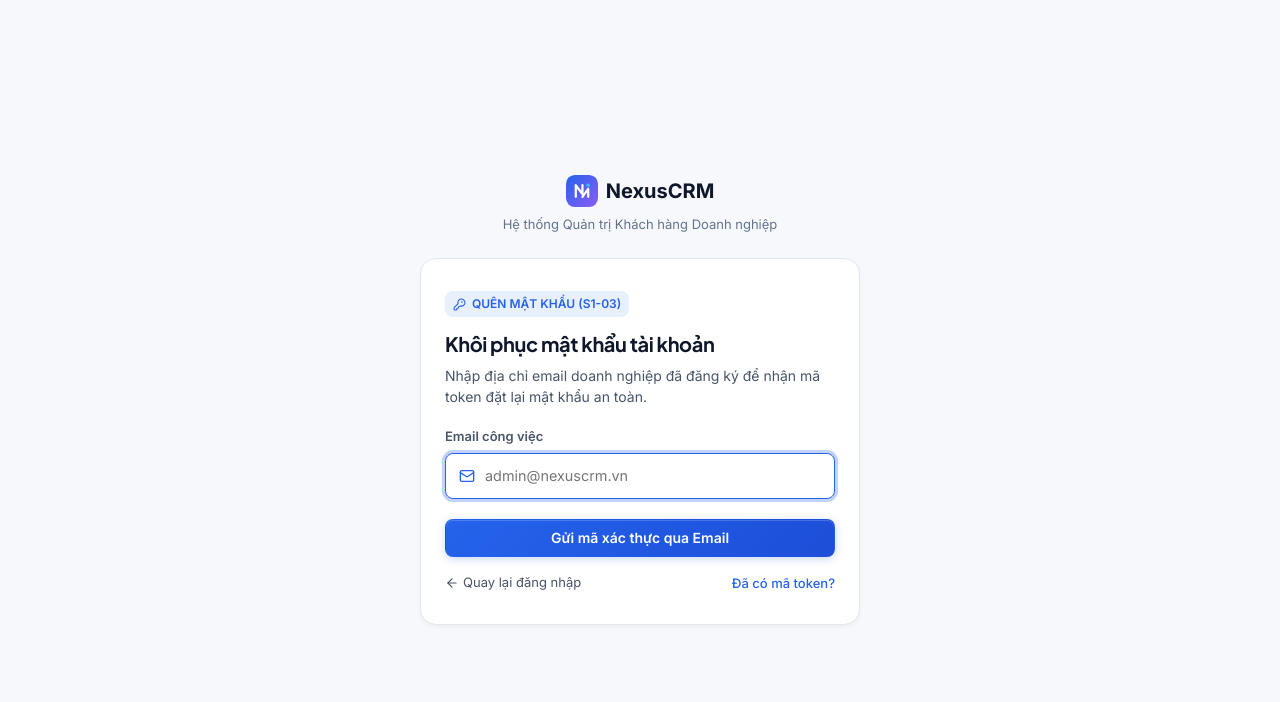
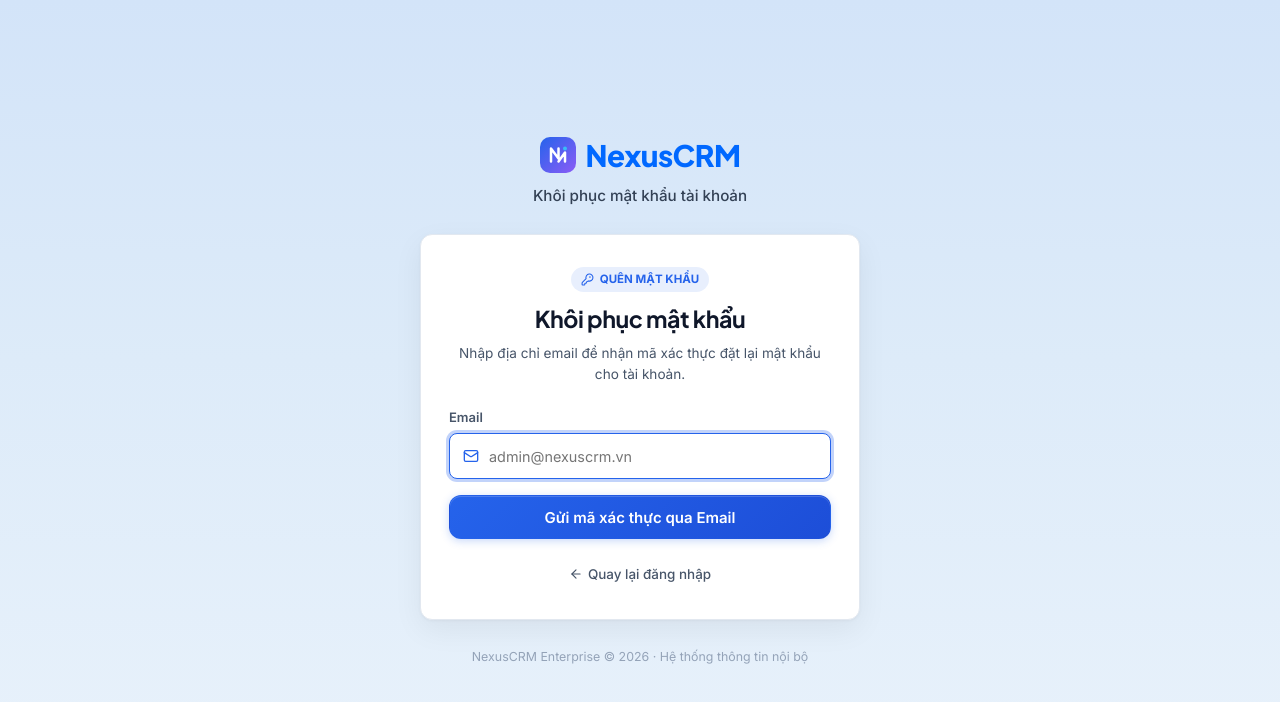
Before and after one commit to thangquockhai06-crypto/TTCS_K4S5_N3, a React (Vite) app: page /reset-password in a window 1280 px wide. Shown: the top 702 px of the page. Built offline with nearby package versions, Linux system fonts and the light colour scheme.

Commit message:
Develop/Cap nhat lai giao dien dang nhap/dang ky lan 2

```diff
--- a/src/components/auth/LoginForm.tsx
+++ b/src/components/auth/LoginForm.tsx
@@ -50,7 +50,7 @@ export const LoginForm: React.FC = () => {
   const validateField = (name: 'email' | 'password', value: string): string | undefined => {
     if (name === 'email') {
       const trimmed = value.trim();
-      if (!trimmed) return 'Vui lòng nhập địa chỉ email công việc.';
+      if (!trimmed) return 'Vui lòng nhập địa chỉ email.';
       const emailRegex = /^[^\s@]+@[^\s@]+\.[^\s@]+$/;
       if (!emailRegex.test(trimmed)) return 'Địa chỉ email không đúng định dạng.';
       return undefined;
@@ -77,6 +77,7 @@ export const LoginForm: React.FC = () => {
     setFieldErrors({ email: emailErr, password: passwordErr });
 
     if (emailErr || passwordErr) {
+      setAuthError('Vui lòng nhập đúng email/mật khẩu.');
       return;
     }
 
@@ -86,13 +87,11 @@ export const LoginForm: React.FC = () => {
       resetCountdown();
       navigate('/dashboard');
     } catch (err: unknown) {
-      let serverMsg: string | undefined;
       let is429 = false;
       if (err && typeof err === 'object' && 'response' in err) {
         const axiosErr = err as {
           response?: { status?: number; data?: { detail?: string; message?: string } };
         };
-        serverMsg = axiosErr.response?.data?.detail || axiosErr.response?.data?.message;
         if (axiosErr.response?.status === 429) {
           is429 = true;
         }
@@ -105,15 +104,10 @@ export const LoginForm: React.FC = () => {
       if (nextAttempts >= MAX_ATTEMPTS || is429) {
         startCountdown(LOCKOUT_DURATION_SECONDS);
         setAuthError(
-          serverMsg ||
-            'Bạn đã nhập sai quá 5 lần quy định. Tài khoản tạm thời bị khóa trong 15 phút để bảo mật.'
+          'Bạn đã nhập sai 5 lần. Tài khoản tạm thời bị khóa trong 15 phút và chỉ đợi đến khi hết thời gian mới có thể nhập lại.'
         );
       } else {
-        const remaining = MAX_ATTEMPTS - nextAttempts;
-        setAuthError(
-          serverMsg ||
-            `Email hoặc mật khẩu không chính xác. Còn ${remaining} lần thử trước khi khóa bảo mật 15 phút.`
-        );
+        setAuthError('Vui lòng nhập đúng email/mật khẩu.');
       }
     }
   };
@@ -155,11 +149,10 @@ export const LoginForm: React.FC = () => {
             </div>
             <div className={styles.lockoutBanner__text}>
               <h2 className={styles.lockoutBanner__title}>
-                Tài khoản tạm khóa bảo mật (Chính sách 15 phút)
+                Tài khoản tạm khóa bảo mật (15 phút)
               </h2>
               <p className={styles.lockoutBanner__desc}>
-                Phát hiện 5 lần đăng nhập thất bại liên tiếp. Vui lòng chờ đồng hồ đếm ngược kết
-                thúc (`useCountdown(15 * 60)`).
+                Phát hiện 5 lần đăng nhập thất bại. Vui lòng chờ hết thời gian đếm ngược để thử lại.
               </p>
             </div>
           </div>
@@ -194,7 +187,7 @@ export const LoginForm: React.FC = () => {
 
       <form className={styles.loginForm} onSubmit={(e) => void handleSubmit(e)} noValidate>
         <Input
-          label="Email công việc"
+          label="Email"
           type="email"
           name="email"
           autoComplete="email"
--- a/src/components/auth/RegisterForm.tsx
+++ b/src/components/auth/RegisterForm.tsx
@@ -193,7 +193,7 @@ export const RegisterForm: React.FC = () => {
           />
 
           <Input
-            label="Email công việc *"
+            label="Email *"
             type="email"
             value={formData.email}
             onChange={(e) => handleFieldChange('email', e.target.value)}
--- a/src/pages/ForgotPasswordPage.tsx
+++ b/src/pages/ForgotPasswordPage.tsx
@@ -1,10 +1,12 @@
 import React, { useState } from 'react';
 import { Link, useSearchParams } from 'react-router-dom';
-import { ArrowLeft, CheckCircle2, KeyRound, Mail } from 'lucide-react';
+import { ArrowLeft, KeyRound, Mail } from 'lucide-react';
 import { ResetPasswordForm } from '../components/auth/ResetPasswordForm';
 import { Button, Input } from '../components/common';
 import { axiosInstance } from '../utils/axiosInstance';
 import logoUrl from '../assets/logo.svg';
+import styles from './LoginPage.module.css';
+import formStyles from '../components/auth/LoginForm.module.css';
 
 export const ForgotPasswordPage: React.FC = () => {
   const [searchParams] = useSearchParams();
@@ -14,13 +16,11 @@ export const ForgotPasswordPage: React.FC = () => {
   const [email, setEmail] = useState('');
   const [emailError, setEmailError] = useState<string | null>(null);
   const [isSubmitting, setIsSubmitting] = useState(false);
-  const [requestSent, setRequestSent] = useState(false);
-  const [serverMessage, setServerMessage] = useState<string | null>(null);
 
   const validateEmail = (val: string): boolean => {
     const trimmed = val.trim();
     if (!trimmed) {
-      setEmailError('Vui lòng nhập địa chỉ email công việc.');
+      setEmailError('Vui lòng nhập địa chỉ email.');
       return false;
     }
     const regex = /^[^\s@]+@[^\s@]+\.[^\s@]+$/;
@@ -32,58 +32,39 @@ export const ForgotPasswordPage: React.FC = () => {
     return true;
   };
 
+  const isEmailValid = email.trim().length > 0 && /^[^\s@]+@[^\s@]+\.[^\s@]+$/.test(email.trim());
+
   const handleRequestSubmit = async (e: React.FormEvent<HTMLFormElement>): Promise<void> => {
     e.preventDefault();
     if (!validateEmail(email)) return;
 
     setIsSubmitting(true);
-    setServerMessage(null);
-
     try {
-      const res = await axiosInstance.post('/auth/forgot-password', {
+      await axiosInstance.post('/auth/forgot-password', {
         email: email.trim(),
       });
-      setRequestSent(true);
-      setServerMessage(
-        res.data?.message ||
-          'Yêu cầu đã được ghi nhận. Nếu email tồn tại trên hệ thống, hướng dẫn đặt lại mật khẩu đã được gửi đến hộp thư.'
-      );
     } catch {
-      // Anti-enumeration: Still display polite confirmation
-      setRequestSent(true);
-      setServerMessage(
-        'Nếu email tồn tại trên hệ thống, hướng dẫn đặt lại mật khẩu đã được gửi đến hộp thư.'
-      );
+      // Anti-enumeration: still proceed
     } finally {
       setIsSubmitting(false);
+      // Ngay lập tức nhảy qua trang đặt lại mật khẩu mới luôn
+      setMode('reset');
     }
   };
 
   return (
-    <div
-      style={{
-        minHeight: '100vh',
-        display: 'flex',
-        alignItems: 'center',
-        justifyContent: 'center',
-        padding: '24px 16px',
-        backgroundColor: 'var(--color-bg-app)',
-      }}
-    >
-      <div style={{ width: '100%', maxWidth: '440px' }}>
-        {/* Simple Brand Header */}
-        <div style={{ textAlign: 'center', marginBottom: '24px' }}>
-          <div style={{ display: 'inline-flex', alignItems: 'center', gap: '8px', marginBottom: '8px' }}>
-            <img src={logoUrl} alt="NexusCRM" style={{ width: '32px', height: '32px' }} />
-            <span style={{ fontSize: '1.25rem', fontWeight: 700, color: 'var(--color-text-primary)' }}>
-              NexusCRM
-            </span>
+    <div className={styles.authContainer}>
+      <header className={styles.brandHeader}>
+        <div className={styles.brandLogoRow}>
+          <img src={logoUrl} alt="NexusCRM Logo" className={styles.logo} />
+          <h1 className={styles.brandTitle}>NexusCRM</h1>
         </div>
-          <p style={{ fontSize: '0.8125rem', color: 'var(--color-text-muted)' }}>
-            Hệ thống Quản trị Khách hàng Doanh nghiệp
+        <p className={styles.brandSubtitle}>
+          {mode === 'reset' ? 'Đặt lại mật khẩu tài khoản' : 'Khôi phục mật khẩu tài khoản'}
         </p>
-        </div>
+      </header>
 
+      <main className={styles.formWrapper}>
         {mode === 'reset' ? (
           <div>
             <ResetPasswordForm />
@@ -94,116 +75,50 @@ export const ForgotPasswordPage: React.FC = () => {
                 style={{
                   background: 'none',
                   border: 'none',
-                  color: 'var(--color-text-secondary)',
+                  color: 'var(--color-primary)',
                   fontSize: '0.8125rem',
                   cursor: 'pointer',
+                  fontWeight: 500,
                   textDecoration: 'underline',
                 }}
               >
-                Chưa có mã token? Gửi lại yêu cầu qua email
+                Gửi lại yêu cầu qua email
               </button>
             </div>
           </div>
-        ) : requestSent ? (
-          <div
-            style={{
-              backgroundColor: 'var(--color-bg-surface)',
-              border: '1px solid var(--color-border)',
-              borderRadius: 'var(--radius-lg)',
-              padding: '32px 24px',
-              textAlign: 'center',
-              boxShadow: 'var(--shadow-sm)',
-            }}
-          >
-            <div
-              style={{
-                display: 'inline-flex',
-                padding: '12px',
-                background: 'var(--color-success-soft)',
-                borderRadius: '50%',
-                color: 'var(--color-success)',
-                marginBottom: '16px',
-              }}
-            >
-              <CheckCircle2 size={32} />
-            </div>
-            <h2 style={{ fontSize: '1.125rem', fontWeight: 600, marginBottom: '8px' }}>
-              Đã gửi yêu cầu xác thực
-            </h2>
-            <p
-              style={{
-                fontSize: '0.875rem',
-                color: 'var(--color-text-secondary)',
-                lineHeight: 1.5,
-                marginBottom: '24px',
-              }}
-            >
-              {serverMessage}
-            </p>
-            <div style={{ display: 'flex', flexDirection: 'column', gap: '10px' }}>
-              <Button
-                variant="primary"
-                fullWidth
-                onClick={() => setMode('reset')}
-              >
-                Nhập mã token & Đặt lại mật khẩu
-              </Button>
-              <Link
-                to="/login"
-                style={{
-                  display: 'inline-flex',
-                  alignItems: 'center',
-                  justifyContent: 'center',
-                  gap: '6px',
-                  fontSize: '0.875rem',
-                  color: 'var(--color-primary)',
-                  padding: '8px',
-                }}
-              >
-                <ArrowLeft size={15} />
-                Quay lại màn hình đăng nhập
-              </Link>
-            </div>
-          </div>
         ) : (
-          <div
-            style={{
-              backgroundColor: 'var(--color-bg-surface)',
-              border: '1px solid var(--color-border)',
-              borderRadius: 'var(--radius-lg)',
-              padding: '32px 24px',
-              boxShadow: 'var(--shadow-sm)',
-            }}
-          >
-            <div style={{ marginBottom: '20px' }}>
+          <div className={formStyles.loginCard}>
+            <div className={formStyles.loginCard__header}>
               <div
                 style={{
                   display: 'inline-flex',
                   alignItems: 'center',
                   gap: '6px',
-                  fontSize: '0.75rem',
-                  fontWeight: 600,
+                  fontSize: '0.72rem',
+                  fontWeight: 700,
                   color: 'var(--color-primary)',
-                  padding: '4px 8px',
+                  padding: '4px 10px',
                   background: 'var(--color-primary-soft)',
-                  borderRadius: 'var(--radius-sm)',
-                  marginBottom: '12px',
+                  borderRadius: 'var(--radius-full)',
+                  marginBottom: '4px',
                 }}
               >
                 <KeyRound size={13} />
-                <span>QUÊN MẬT KHẨU (S1-03)</span>
+                <span>QUÊN MẬT KHẨU</span>
               </div>
-              <h1 style={{ fontSize: '1.25rem', fontWeight: 700, marginBottom: '6px' }}>
-                Khôi phục mật khẩu tài khoản
-              </h1>
-              <p style={{ fontSize: '0.875rem', color: 'var(--color-text-secondary)', lineHeight: 1.5 }}>
-                Nhập địa chỉ email doanh nghiệp đã đăng ký để nhận mã token đặt lại mật khẩu an toàn.
+              <h2 className={formStyles.loginCard__title}>Khôi phục mật khẩu</h2>
+              <p className={formStyles.loginCard__subtitle}>
+                Nhập địa chỉ email để nhận mã xác thực đặt lại mật khẩu cho tài khoản.
               </p>
             </div>
 
-            <form onSubmit={(e) => void handleRequestSubmit(e)} noValidate>
+            <form
+              onSubmit={(e) => void handleRequestSubmit(e)}
+              noValidate
+              style={{ display: 'flex', flexDirection: 'column', gap: '16px' }}
+            >
               <Input
-                label="Email công việc"
+                label="Email"
                 type="email"
                 value={email}
                 onChange={(e) => {
@@ -211,56 +126,48 @@ export const ForgotPasswordPage: React.FC = () => {
                   if (emailError) validateEmail(e.target.value);
                 }}
                 error={emailError ?? undefined}
+                isValid={isEmailValid}
                 leftIcon={<Mail size={16} />}
                 placeholder="admin@nexuscrm.vn"
                 disabled={isSubmitting}
                 autoFocus
               />
 
-              <div style={{ marginTop: '20px', display: 'flex', flexDirection: 'column', gap: '12px' }}>
               <Button
                 type="submit"
                 variant="primary"
+                size="lg"
                 fullWidth
                 isLoading={isSubmitting}
               >
                 Gửi mã xác thực qua Email
               </Button>
 
-                <div style={{ display: 'flex', justifyContent: 'space-between', alignItems: 'center', fontSize: '0.8125rem', marginTop: '4px' }}>
+              <div style={{ textAlign: 'center', marginTop: '8px' }}>
                 <Link
                   to="/login"
                   style={{
                     display: 'inline-flex',
                     alignItems: 'center',
-                      gap: '4px',
+                    gap: '5px',
                     color: 'var(--color-text-secondary)',
+                    fontSize: '0.84rem',
+                    textDecoration: 'none',
+                    fontWeight: 500,
                   }}
                 >
                   <ArrowLeft size={14} />
                   Quay lại đăng nhập
                 </Link>
-
-                  <button
-                    type="button"
-                    onClick={() => setMode('reset')}
-                    style={{
-                      background: 'none',
-                      border: 'none',
-                      color: 'var(--color-primary)',
-                      cursor: 'pointer',
-                      fontSize: '0.8125rem',
-                      fontWeight: 500,
-                    }}
-                  >
-                    Đã có mã token?
-                  </button>
-                </div>
               </div>
             </form>
           </div>
         )}
-      </div>
+      </main>
+
+      <footer className={styles.authFooter}>
+        <span>NexusCRM Enterprise © 2026 · Hệ thống thông tin nội bộ</span>
+      </footer>
     </div>
   );
 };
--- a/src/pages/LoginPage.module.css
+++ b/src/pages/LoginPage.module.css
@@ -5,7 +5,7 @@
   flex-direction: column;
   align-items: center;
   justify-content: center;
-  background: linear-gradient(180deg, #e8f2fe 0%, #f0f6ff 45%, #f8faff 100%);
+  background: linear-gradient(180deg, #d3e4f9 0%, #ddebf9 45%, #e9f2fb 100%);
   padding: 40px 16px;
   box-sizing: border-box;
 }
--- a/src/pages/LoginPage.tsx
+++ b/src/pages/LoginPage.tsx
@@ -12,7 +12,6 @@ export const LoginPage: React.FC = () => {
           <h1 className={styles.brandTitle}>NexusCRM</h1>
         </div>
         <p className={styles.brandSubtitle}>Đăng nhập bằng tài khoản NexusCRM</p>
-        <span className={styles.brandDomain}>nexuscrm.vn</span>
       </header>
 
       <main className={styles.formWrapper}>
--- a/src/pages/RegisterPage.tsx
+++ b/src/pages/RegisterPage.tsx
@@ -12,7 +12,6 @@ export const RegisterPage: React.FC = () => {
           <h1 className={styles.brandTitle}>NexusCRM</h1>
         </div>
         <p className={styles.brandSubtitle}>Đăng ký tài khoản NexusCRM</p>
-        <span className={styles.brandDomain}>nexuscrm.vn</span>
       </header>
 
       <main className={styles.formWrapper}>
--- a/src/styles/global.css
+++ b/src/styles/global.css
@@ -44,6 +44,15 @@ textarea {
   color: inherit;
 }
 
+/* Disable native Edge/IE password reveal and clear buttons */
+input::-ms-reveal,
+input::-ms-clear {
+  display: none !important;
+  width: 0 !important;
+  height: 0 !important;
+  pointer-events: none !important;
+}
+
 button {
   cursor: pointer;
   background: none;
```
Also changed, not shown: src/components/auth/ResetPasswordForm.tsx (+7 -9 lines), src/components/common/Input.module.css (+8 -0 lines). Lines whose indentation alone changed are shown as unchanged.
